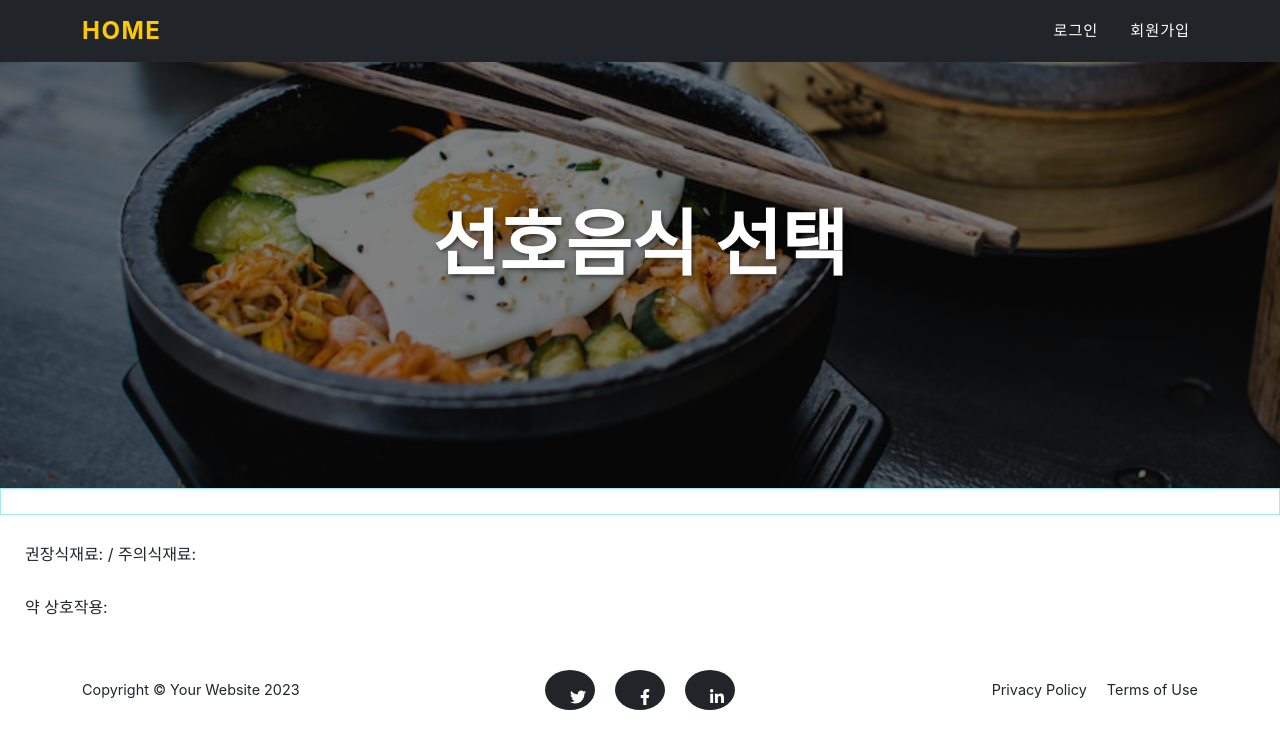
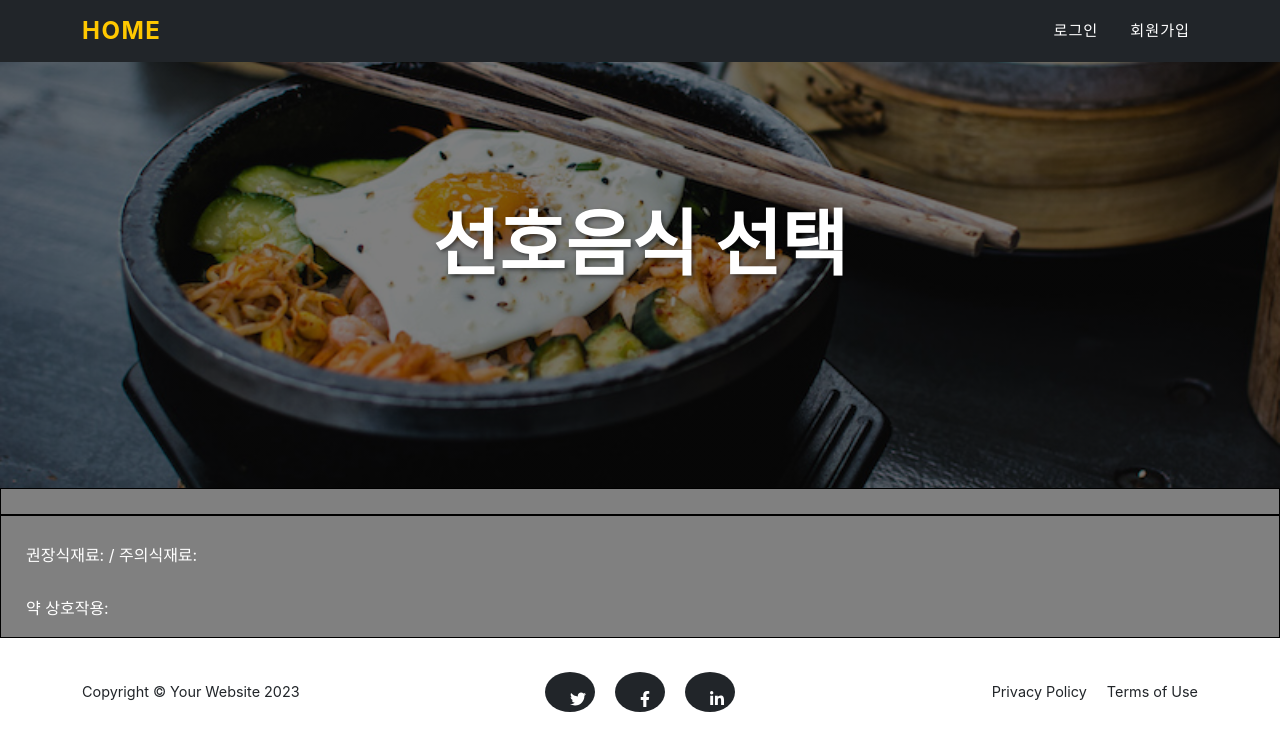
Before and after one commit to kwonhwijun/recipe_web, a Django app: page /recipe/ in a window 1280 px wide. Shown: the top 751 px of the page. Run offline with Django 3.2, Linux system fonts and the light colour scheme; data that the repository does not hold is empty; some libraries are stand-ins or nearby versions; some web fonts are replaced.

Commit message:
css수정

```diff
--- a/web1/polls/templates/polls/loading.html
+++ b/web1/polls/templates/polls/loading.html
@@ -26,5 +26,5 @@
 
 <div id="load">
     <img src="/static/assets/img/loading.gif" alt="loading">
-    <div id="load-text">로딩하고 있음</div>
+    <div id="load-text">Loading...</div>
 </div>
--- a/web1/polls/templates/polls/recipe.html
+++ b/web1/polls/templates/polls/recipe.html
@@ -11,8 +11,11 @@
     <link href="https://fonts.googleapis.com/css?family=Montserrat:400,700" rel="stylesheet" type="text/css" />
     <link href="/static/css/styles.css" rel="stylesheet"/>
 <style>
-    .div-in-result{
-        border: 1px solid #9eecf1;
+    .div-in-result,
+    .div-interaction{
+        border: 1px solid black;
+        background-color: grey;
+        color: white;
     }
     .result-container{
         display: flex;
@@ -47,8 +50,7 @@
         </p>
     </div>
     <div class="div-interaction">
-
-
+        <!-- 상호작용 추가 div -->
     </div>
 
 <div class="result-container">
```
